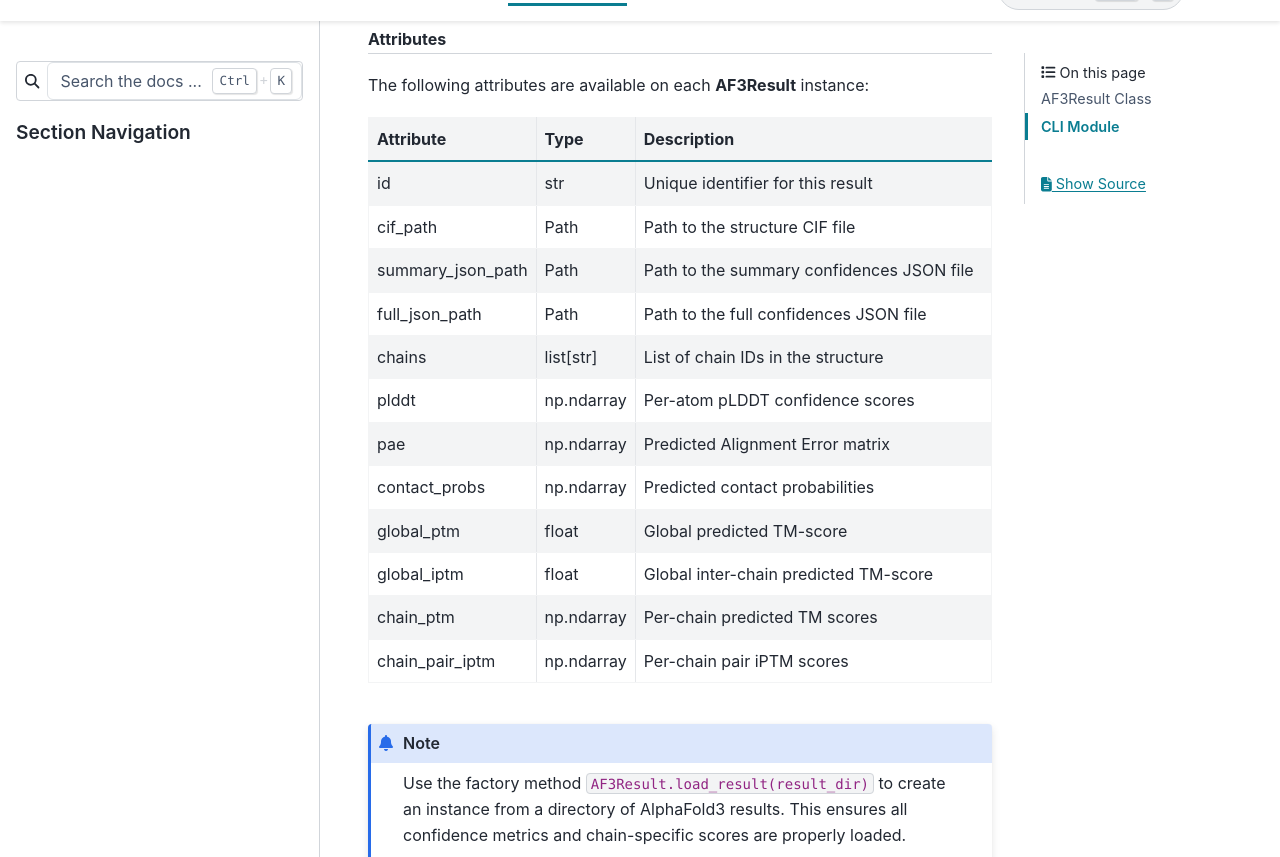
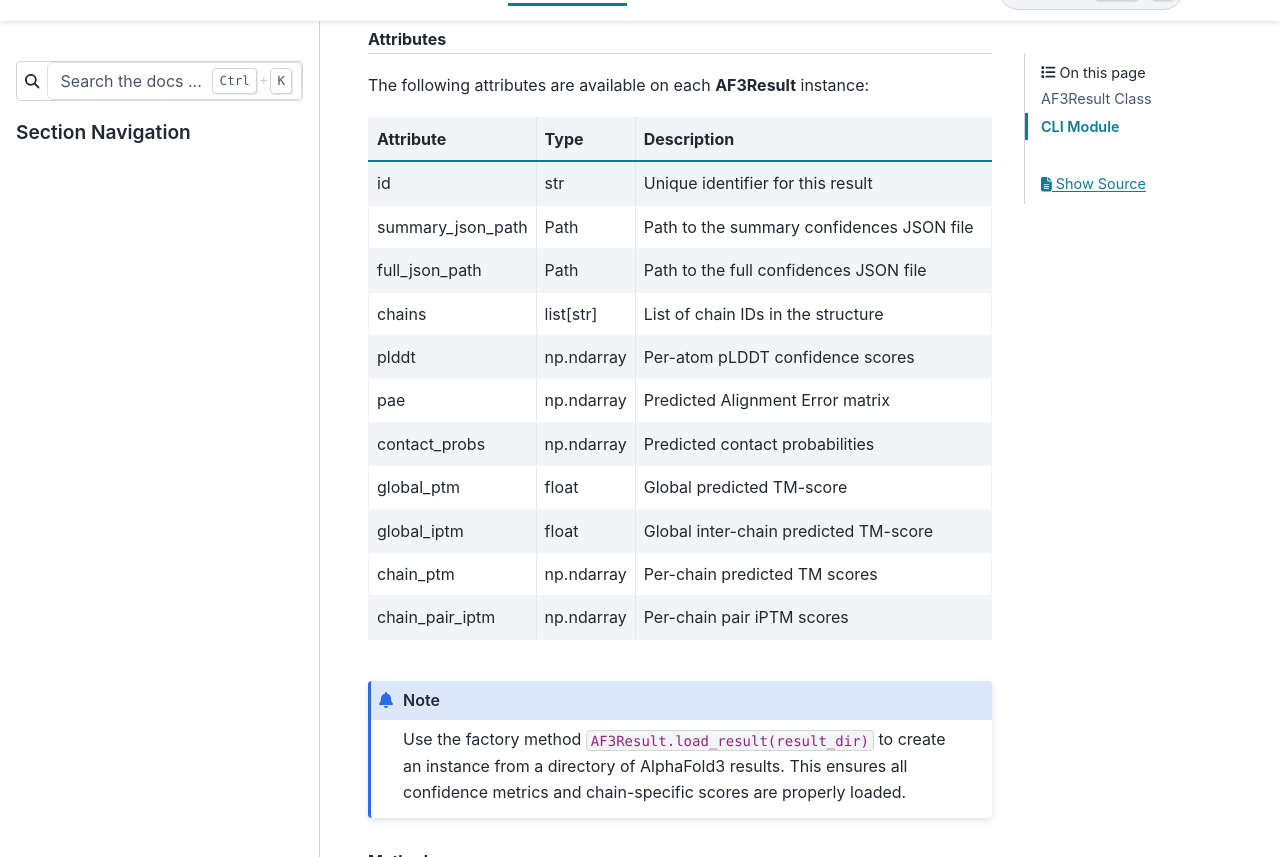
Before and after one commit to jonlevi/foldkit, a Sphinx documentation site: the page built from docs/source/api.rst, in a window 1280 px wide and 900 px high, scrolled down 394 px, cut to the strip 43-900 px from the top of the window. Built offline with Sphinx 7.4.7 and the PyData theme 0.15.4, drawn with Linux system fonts in a browser that asks for light colours.

Commit message:
update docs

```diff
--- a/docs/source/api.rst
+++ b/docs/source/api.rst
@@ -26,9 +26,6 @@ The following attributes are available on each **AF3Result** instance:
    * - id
      - str
      - Unique identifier for this result
-   * - cif_path
-     - Path
-     - Path to the structure CIF file
    * - summary_json_path
      - Path
      - Path to the summary confidences JSON file
```
Also changed, not shown: 1 other file.
